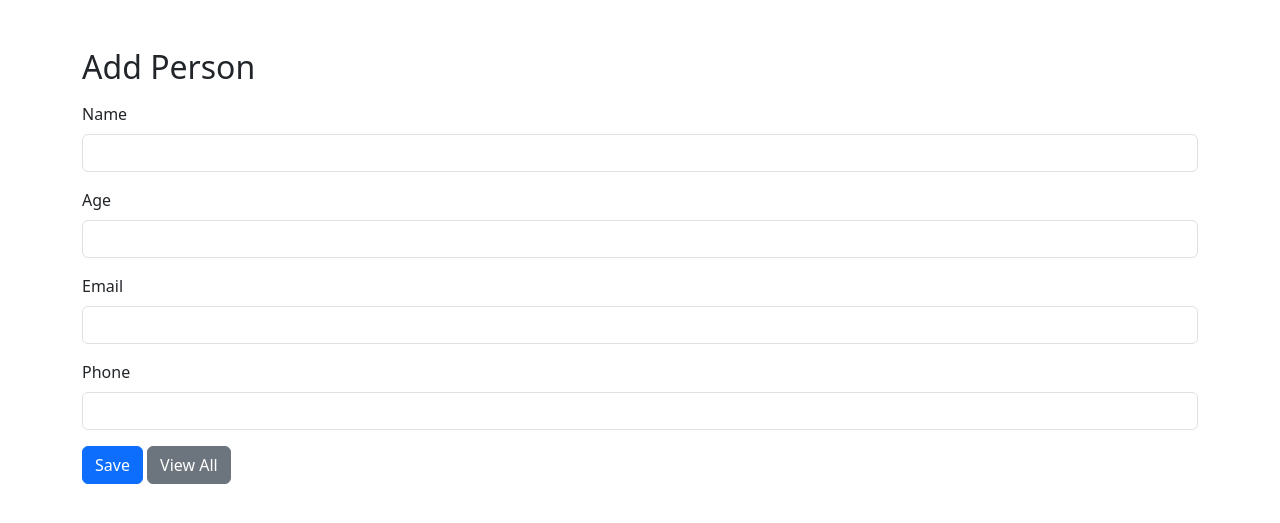
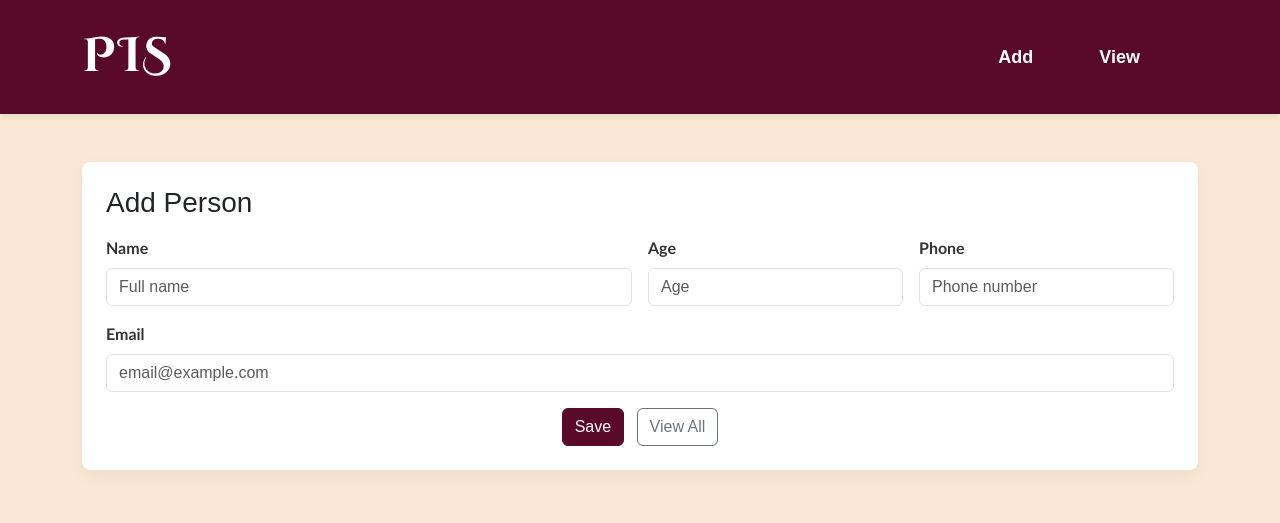
Before and after one commit to kelna-terese/personal-info-system, a Flask app: page / in a window 1280 px wide. Shown: the top 523 px of the page. Run offline with Flask 3, Linux system fonts and the light colour scheme.

Commit message:
Navbar designing and font update

```diff
--- /dev/null
+++ b/static/style.css
@@ -0,0 +1,84 @@
+:root{
+  --maroon: #5A0A29;
+  --beige:  #F9E7D3;
+}
+
+/* Page background and base font */
+body {
+  background-color: var(--beige);
+  color: #222;
+  font-family: Arial, Helvetica, sans-serif;
+  margin: 0;
+  padding: 0;
+}
+
+/* Maroon navbar */
+.navbar-custom {
+  background-color: var(--maroon) !important;
+  box-shadow: 0 2px 6px rgba(0,0,0,0.08);
+
+  /* 👇 this makes navbar broader (taller) */
+  padding-top: 1rem;
+  padding-bottom: 1rem;
+}
+
+.navbar-custom .navbar-brand {
+  color: #fff !important;
+  font-weight: 700;
+
+  /* 👇 changes font style of "PIS" */
+  font-family: 'Cinzel Decorative',cursive;   /* you can replace with another font */
+  font-size: 3rem;               /* makes it bigger */
+  letter-spacing: 1px;             /* adds spacing */
+}
+
+.navbar-custom .nav-link {
+  color: #fff !important;
+  font-weight: 600;
+  padding: 0.5rem 1rem;
+  border-radius: 4px; /* helps hover look neat */
+  margin-right: 50px;
+  font-size: 18px;
+}
+
+/* 👇 Hover effect for navbar links */
+.navbar-custom .nav-link:hover {
+  background-color: rgba(255, 255, 255, 0.2); /* transparent white */
+  color: #fff !important; /* keep text white */
+}
+
+/* Small card tweak (optional) */
+.card {
+  border-radius: 8px;
+  border: 0;
+  box-shadow: 0 6px 18px rgba(0,0,0,0.04);
+}
+
+/* Buttons use maroon as primary */
+.btn-primary {
+  background-color: var(--maroon);
+  border-color: var(--maroon);
+}
+/* Change font style of form labels */
+label {
+  font-family: "Trebuchet MS", Helvetica, sans-serif;
+  font-size: 1rem;
+  font-weight: 600;
+  color: #333;
+}
+/* Smooth transition for all buttons */
+.btn {
+  transition: transform 0.2s ease-in-out;
+}
+
+/* Enlarge Save button slightly on hover */
+.btn-primary:hover {
+  transform: scale(1.08);  /* makes it 8% bigger */
+  background-color: #8B0000; /* optional: color change */
+  border-color: #8B0000;
+}
+
+/* Enlarge View All button slightly on hover */
+.btn-outline-secondary:hover {
+  transform: scale(1.08);
+}
--- a/templates/index.html
+++ b/templates/index.html
@@ -3,29 +3,62 @@
 <head>
   <meta charset="utf-8">
   <title>Personal Info - Add</title>
+  <meta name="viewport" content="width=device-width, initial-scale=1">
+  <!-- Bootstrap CSS -->
   <link href="https://cdn.jsdelivr.net/npm/bootstrap@5.3.0/dist/css/bootstrap.min.css" rel="stylesheet">
+  <!-- Your custom CSS -->
+  <link rel="stylesheet" href="{{ url_for('static', filename='style.css') }}">
+  <link href="https://fonts.googleapis.com/css2?family=Cinzel+Decorative:wght@700&display=swap" rel="stylesheet">
 </head>
-<body class="container mt-5">
-  <h2>Add Person</h2>
-  <form action="/add" method="post" class="mt-3">
-    <div class="mb-3">
+<body>
+  <!-- Navbar -->
+  <nav class="navbar navbar-expand-lg navbar-custom">
+    <div class="container">
+      <a class="navbar-brand" href="/">PIS</a>
+      <button class="navbar-toggler" type="button" data-bs-toggle="collapse" data-bs-target="#navMenu">
+        <span class="navbar-toggler-icon">☰</span>
+      </button>
+      <div class="collapse navbar-collapse" id="navMenu">
+        <ul class="navbar-nav ms-auto">
+          <li class="nav-item"><a class="nav-link" href="/">Add</a></li>
+          <li class="nav-item"><a class="nav-link" href="/view">View</a></li>
+        </ul>
+      </div>
+    </div>
+  </nav>
+
+  <div class="container mt-5">
+    <div class="card p-4">
+      <h3 class="mb-3">Add Person</h3>
+      <form action="/add" method="post" class="row g-3">
+        <div class="col-md-6">
           <label class="form-label">Name</label>
-      <input class="form-control" name="name" required>
+          <input class="form-control" name="name" required placeholder="Full name">
         </div>
-    <div class="mb-3">
+
+        <div class="col-md-3">
           <label class="form-label">Age</label>
-      <input class="form-control" name="age" type="number">
+          <input class="form-control" name="age" type="number" min="0" placeholder="Age">
         </div>
-    <div class="mb-3">
+
+        <div class="col-md-3">
+          <label class="form-label">Phone</label>
+          <input class="form-control" name="phone" placeholder="Phone number">
+        </div>
+
+        <div class="col-12">
           <label class="form-label">Email</label>
-      <input class="form-control" name="email" type="email">
+          <input class="form-control" name="email" type="email" placeholder="email@example.com">
         </div>
-    <div class="mb-3">
-      <label class="form-label">Phone</label>
-      <input class="form-control" name="phone" type="text">
+
+        <div class="col-12 text-center">
+          <button class="btn btn-primary" type="submit">Save</button>
+          <a href="/view" class="btn btn-outline-secondary ms-2">View All</a>
         </div>
-    <button class="btn btn-primary" type="submit">Save</button>
-    <a href="/view" class="btn btn-secondary">View All</a>
       </form>
+    </div>
+  </div>
+
+  <script src="https://cdn.jsdelivr.net/npm/bootstrap@5.3.0/dist/js/bootstrap.bundle.min.js"></script>
 </body>
 </html>
```
Also changed, not shown: templates/view.html (+37 -13 lines). Lines whose indentation alone changed are shown as unchanged.
